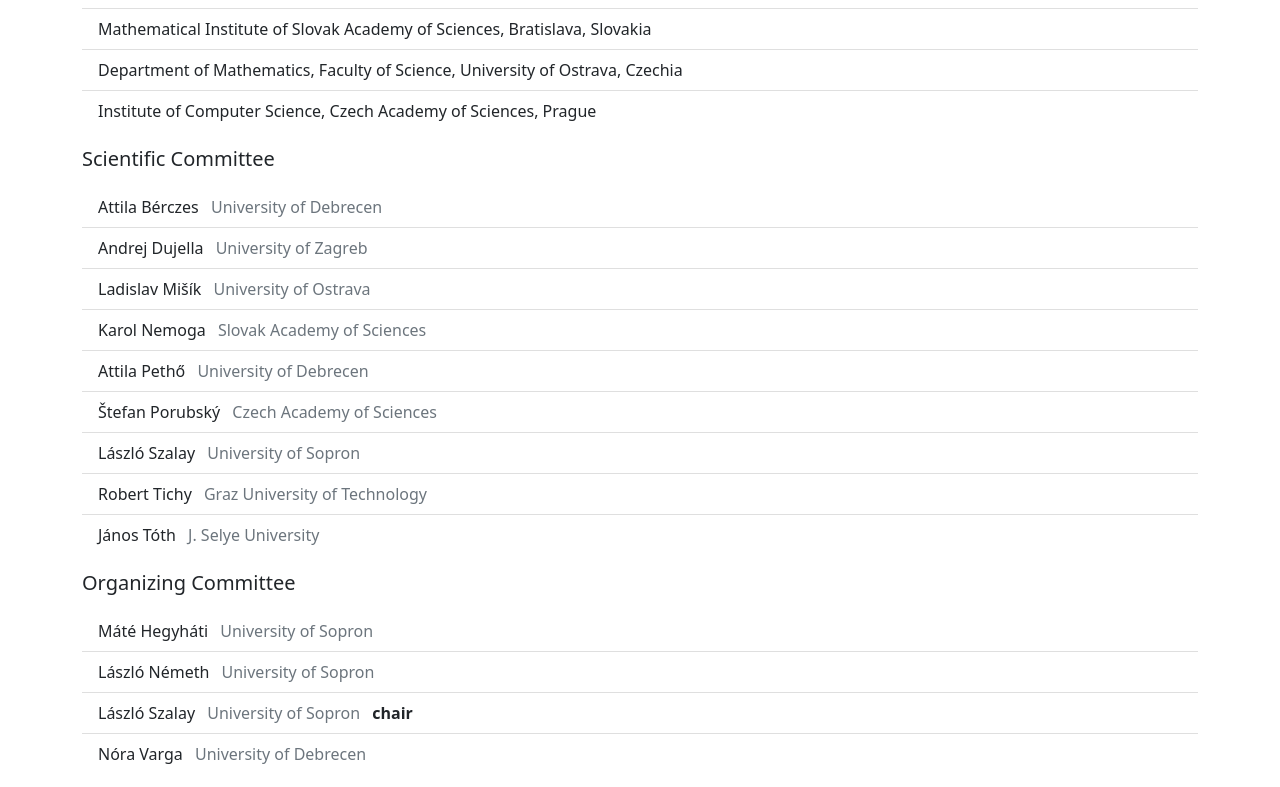
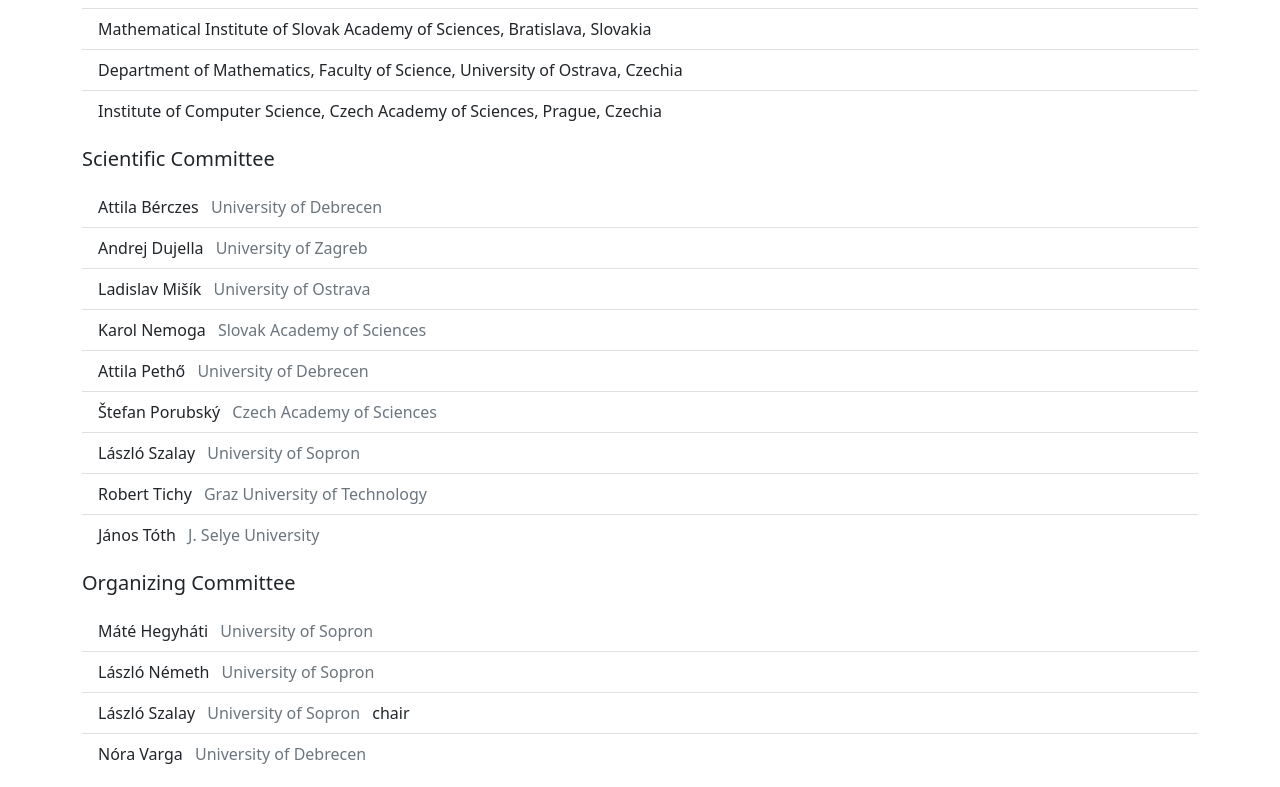
Before and after one commit to cent2023/cent2023.github.io, a Jekyll site: the page built from index.html, in a window 1280 px wide. Shown: the part 567-1354 px from the top of the page. Built offline with Jekyll 4.4.1, drawn with Linux system fonts in a browser that asks for light colours.

Commit message:
Minor fixes

```diff
--- a/excursion.html
+++ b/excursion.html
@@ -3,7 +3,7 @@
 ---
 <div class="row py-2">
 	<div class="col-md-6">
-		<p>The excursion will take place on <b>Wednesday afertnoon</b> (30th of August).</p>
+		<p>The excursion will take place on <b>Wednesday afternoon</b> (30th of August).</p>
 		<dl>
 			<dt>Venue</dt>
 			<dd>Eszterházy Palace, Fertőd, the <a href="http://www.eszterhaza.hu/" target="_blank"> „Hungarian Versailles”</a></dd>
--- a/index.html
+++ b/index.html
@@ -30,7 +30,7 @@
 		<li class="list-group-item">Department of Mathematics, J. Selye University, Komárno, Slovakia</li>
 		<li class="list-group-item">Mathematical Institute of Slovak Academy of Sciences, Bratislava, Slovakia</li>
 		<li class="list-group-item">Department of Mathematics, Faculty of Science, University of Ostrava, Czechia</li>
-		<li class="list-group-item">Institute of Computer Science, Czech Academy of Sciences, Prague</li>
+		<li class="list-group-item">Institute of Computer Science, Czech Academy of Sciences, Prague, Czechia</li>
 	</ul>
 </p>
 
@@ -56,7 +56,7 @@
 	<ul class="list-group list-group-flush">
 		<li class="list-group-item">Máté Hegyháti <span class="px-2 text-muted">University of Sopron</span></li>
 		<li class="list-group-item">László Németh <span class="px-2 text-muted">University of Sopron</span></li>
-		<li class="list-group-item">László Szalay <span class="px-2 text-muted">University of Sopron</span> <b>chair</b></li>
+		<li class="list-group-item">László Szalay <span class="px-2 text-muted">University of Sopron</span> chair</li>
 		<li class="list-group-item">Nóra Varga <span class="px-2 text-muted">University of Debrecen</span></li>
 	</ul>
 </p>
```
Also changed, not shown: registration.html (+7 -21 lines).
